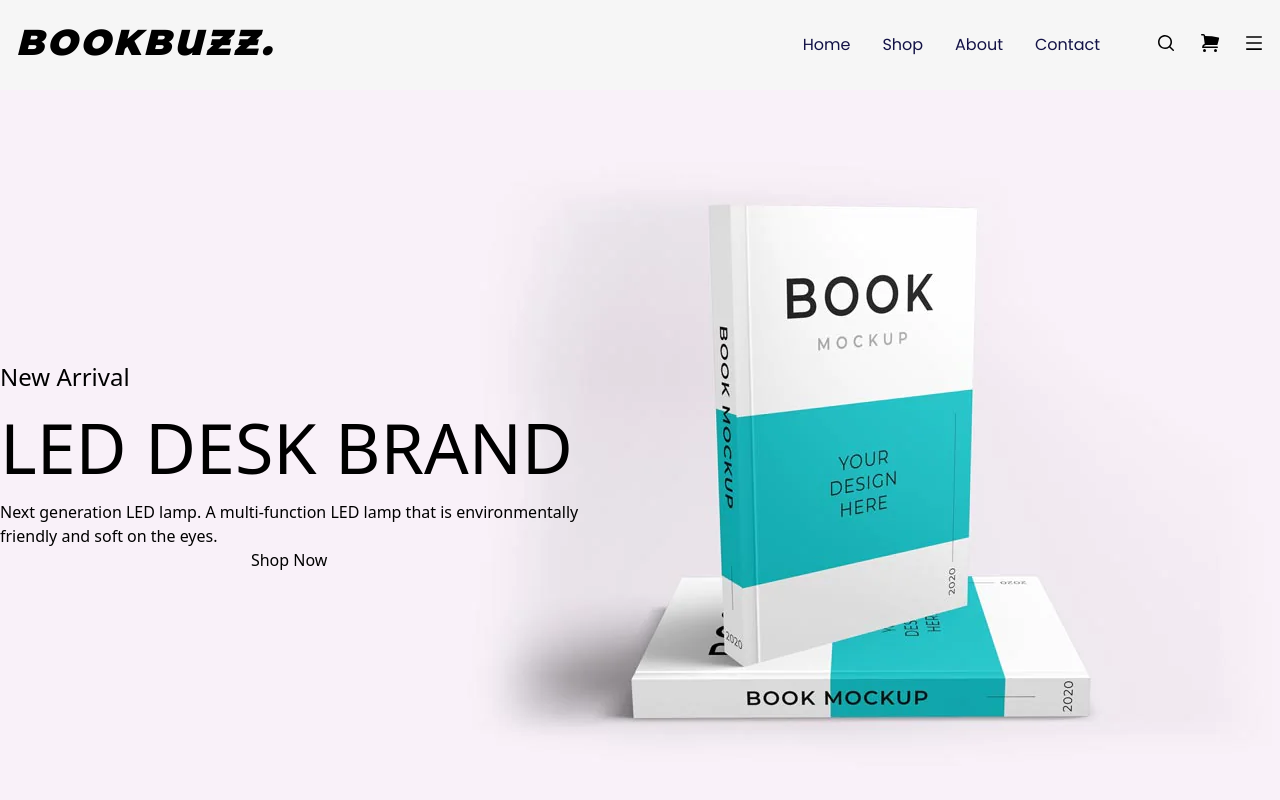
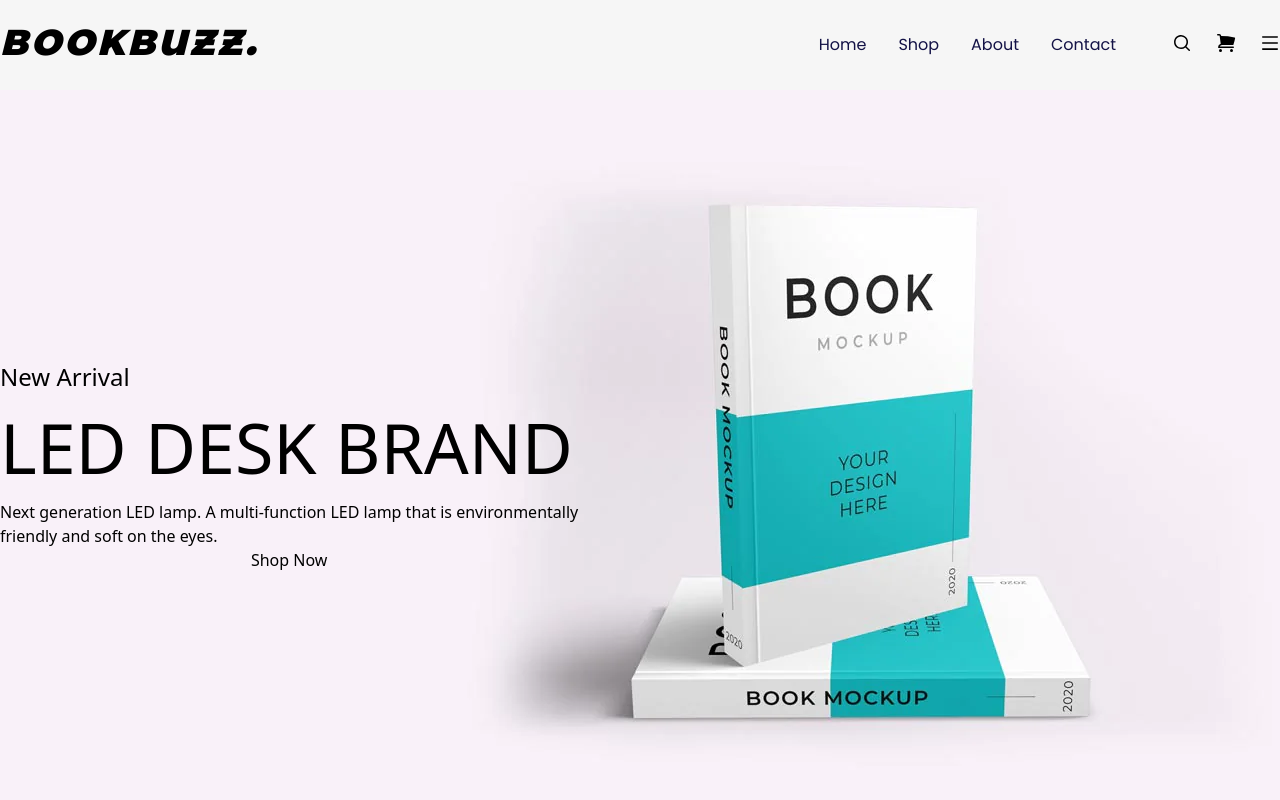
Before and after one commit to ardy-yusuf-wibawa/React-Bookbuzz, a React (Create React App) app: page / in a window 1280 px wide. Shown: the top 800 px of the page. Built offline with nearby package versions, Linux system fonts and the light colour scheme.

Commit message:
update navbar 2

```diff
--- a/src/components/navBar.tsx
+++ b/src/components/navBar.tsx
@@ -37,7 +37,7 @@
 const Navbar = (): React.ReactElement => {
   return (
     <nav className='bg-[#f6f6f6]'>
-    <div className='max-w-7xl mx-auto flex justify-between items-center px-[16px] md:h-[90px]'>
+    <div className='max-w-7xl mx-auto flex justify-between items-center  md:h-[90px]'>
       <div className='justify-start flex sm:pt-[20px] items-start self-start '>
         <p className='font-black capitalize font-montserrat text-[16px] sm:text-[36px] leading-[44px] tracking-[.075em] italic font-feature-settings-tnum-onum-ordn-ss02-ss03-ss04-salt-ss01'>
           BOOKBUZZ.
```
